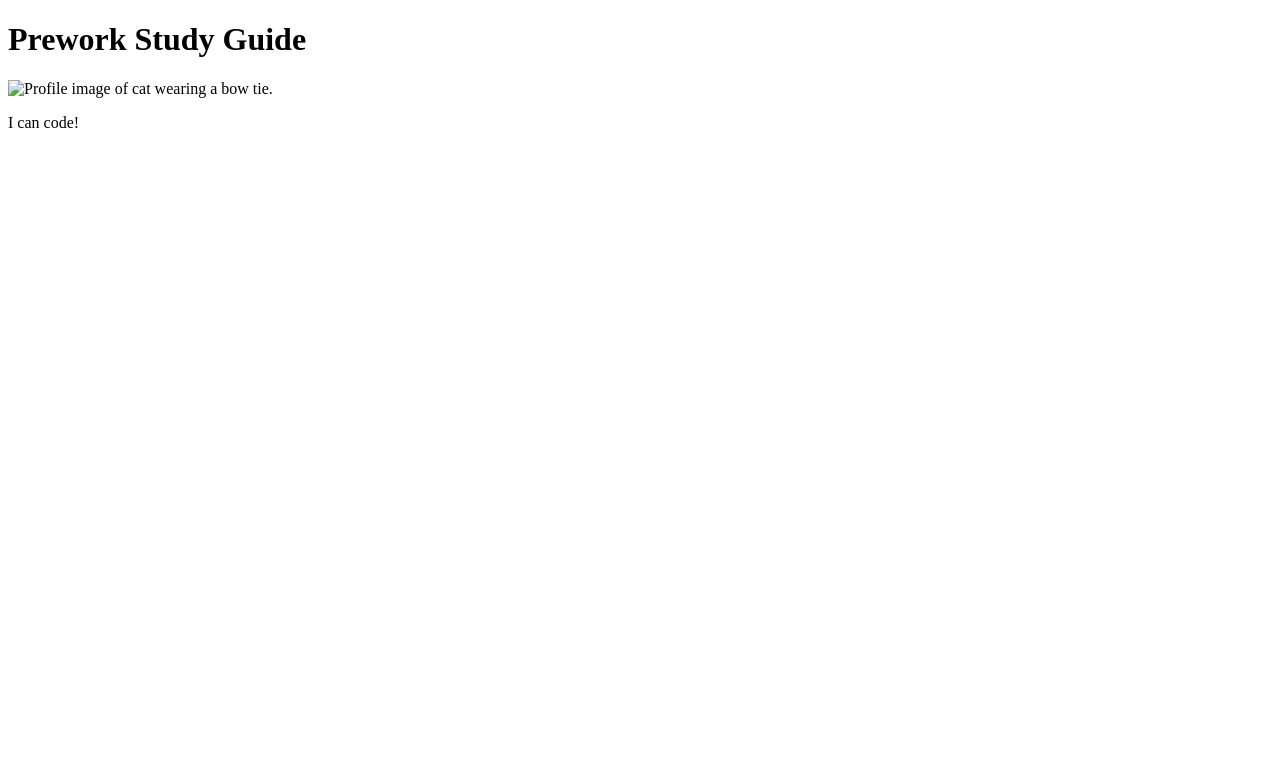
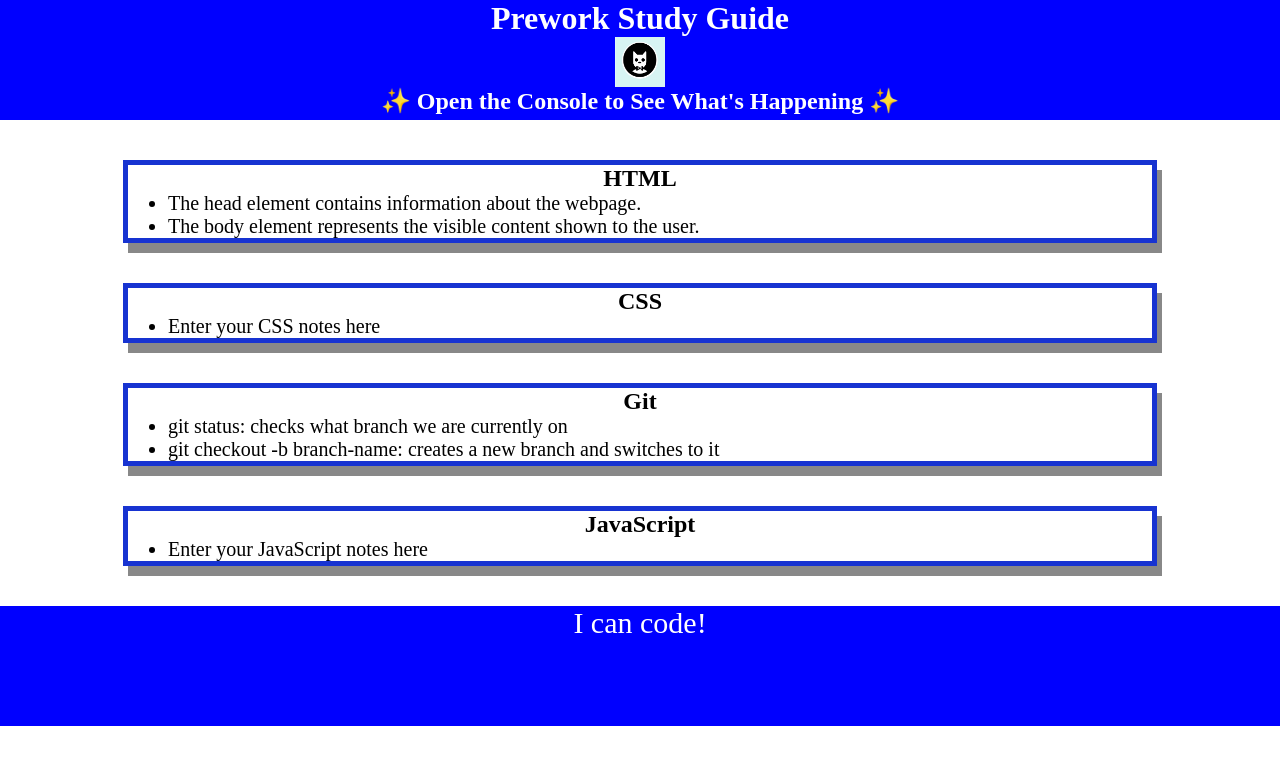
Before and after one commit to elimendo/pre-bootcamp, a plain HTML site: page index.html in a window 1280 px wide. Drawn offline with Linux system fonts and the light colour scheme; files whose address does not match are found by name.

Commit message:
<made for loop for coding languages>

```diff
--- /dev/null
+++ b/assets/script.js
@@ -0,0 +1,19 @@
+var topic = ['HTML', 'CSS', 'Git', 'JavaScript'];
+
+for (var x = 0; x <topic.length; x++) {
+    console.log(topic[x]);
+}
+
+if (topic === 'HTML') {
+  console.log("Let's study HTML!");
+} else if (topic === 'CSS') {
+  console.log("Let's study CSS!");
+} else if (topic === 'Git') {
+  console.log("Let's study Git!");
+} else if (topic === 'JavaScript') {
+  console.log("Let's study JavaScript!");
+} else {
+  console.log('Please try again!');
+}
+var shapes = ["triangle", "square", "pentagon", "circle"];
+console.log(shapes[0]);
--- /dev/null
+++ b/assets/style.css
@@ -0,0 +1,41 @@
+* {
+    margin: 0;
+    padding: 0;
+}
+
+header,
+footer {
+ width: 100%;
+ height: 120px;
+ background-color: blue;
+ color: white;
+}
+
+h1,
+h2 {
+ text-align: center;
+}
+
+img {
+ display: block;
+ height: 50px;
+ width: 50px;
+ margin-left: auto;
+ margin-right: auto;
+}
+
+ul {
+ padding-left: 40px;
+ font-size: 20px;
+}
+
+p {
+ text-align: center;
+ font-size: 30px;
+}
+.card {
+    width: 80%;
+    margin: 40px auto;
+    border: 5px solid rgb(23, 51, 209);
+    box-shadow: 5px 10px #888888;
+  }
--- a/index.html
+++ b/index.html
@@ -4,19 +4,50 @@
     <meta charset="UTF-8" />
     <meta http-equiv="X-UA-Compatible" content="IE=edge" />
     <meta name="viewport" content="width=device-width, initial-scale=1.0" />
+    <link rel="stylesheet" href="./assets/style.css">
     <title>Prework Study Guide</title>
   </head>
   <body>
     <header id="top">
       <h1>Prework Study Guide</h1>
-      <img src="./assets/bowtie-cat.png" alt="Profile image of cat wearing a bow tie." />
+      <img src="c:\Users\Elias\Desktop\bowtie-cat.png" alt="Profile image of cat wearing a bow tie." />
+      <h2>✨ Open the Console to See What's Happening ✨</h2>
     </header>
     <main>
-      <!-- Student code goes here -->
+      <section class="card" id="html-section">
+        <h2>HTML</h2>
+        <ul>
+          <li>The head element contains information about the webpage.</li>
+          <li>The body element represents the visible content shown to the user.</li>
+        </ul>
+      </section>
+
+      <section class="card" id="css-section">
+        <h2>CSS</h2>
+        <ul>
+          <li>Enter your CSS notes here</li>
+        </ul>
+      </section>
+
+      <section class="card" id="git-section">
+        <h2>Git</h2>
+        <ul>
+          <li>git status: checks what branch we are currently on</li>
+          <li>git checkout -b branch-name: creates a new branch and switches to it</li>
+        </ul>
+      </section>
+
+      <section class="card" id="javascript-section">
+        <h2>JavaScript</h2>
+        <ul>
+          <li>Enter your JavaScript notes here</li>
+        </ul>
+      </section>
     </main>
 
     <footer>
       <p>I can code!</p>
     </footer>
+    <script src="./assets/script.js"></script>
   </body>
 </html>
```
